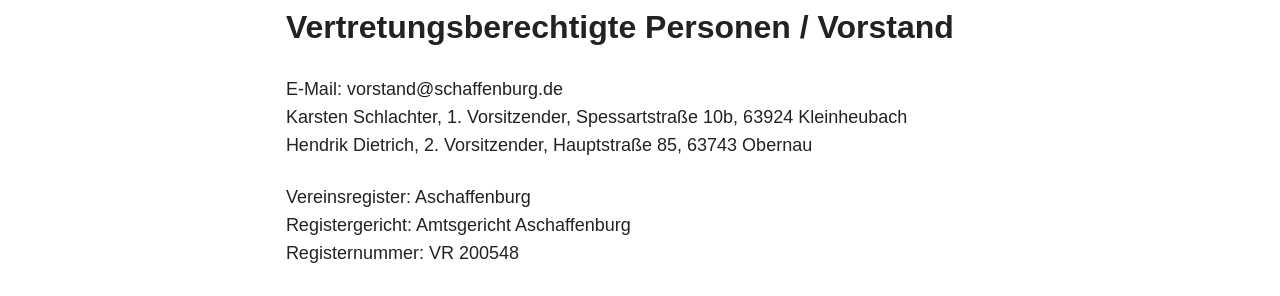
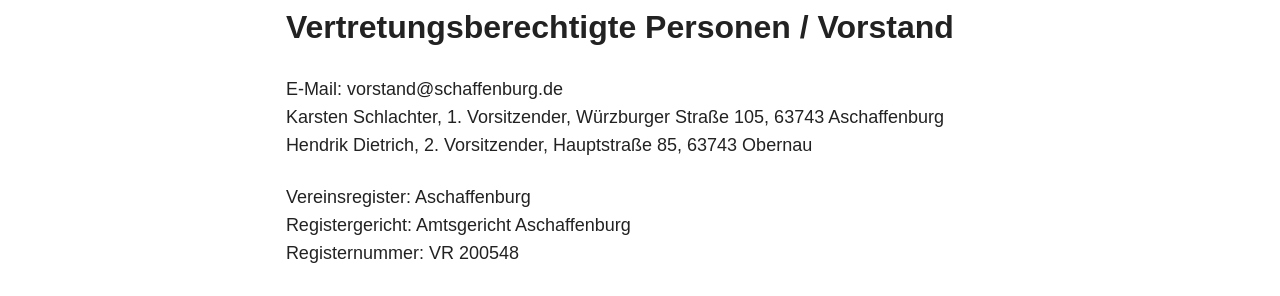
Before and after one commit to Schaffenburg/schaffenburg.github.io, a Jekyll site: the page built from impressum/index.md, in a window 1280 px wide. Shown: the part 995-1291 px from the top of the page. Built offline with Jekyll 4.4.1, drawn with Linux system fonts in a browser that asks for light colours; nearby versions of some CDN libraries.

Commit message:
Karsten @ Würzburger Straße

```diff
--- a/impressum/index.md
+++ b/impressum/index.md
@@ -29,7 +29,7 @@ Hauptstraße 85<br>
 <h2>Vertretungsberechtigte Personen / Vorstand</h2>
 
 E-Mail: vorstand@schaffenburg.de<br>
-Karsten Schlachter, 1. Vorsitzender, Spessartstraße 10b, 63924 Kleinheubach<br>
+Karsten Schlachter, 1. Vorsitzender, Würzburger Straße 105, 63743 Aschaffenburg<br>
 Hendrik Dietrich, 2. Vorsitzender, Hauptstraße 85, 63743 Obernau
 
 Vereinsregister: Aschaffenburg<br>
```
